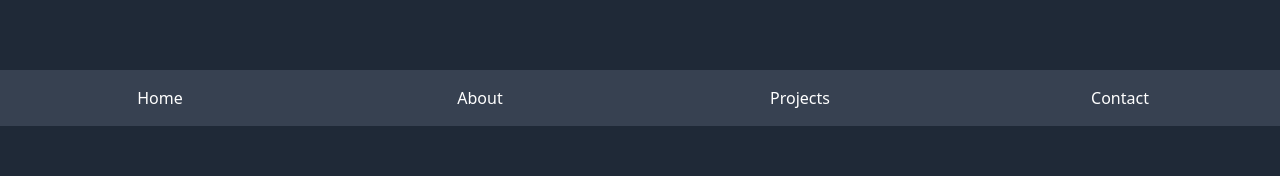
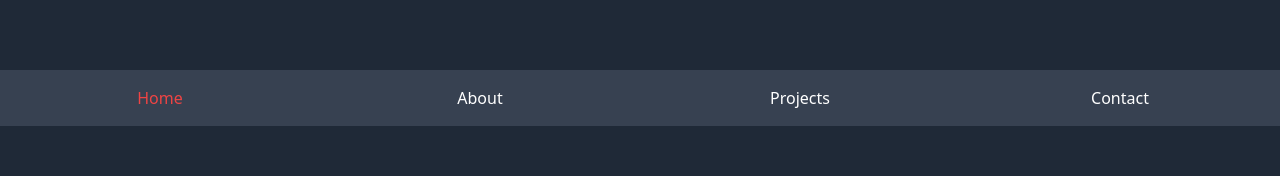
Before and after one commit to hermancai/portfolio, a Next.js app: page / in a window 1280 px wide. Shown: the part 730-906 px from the top of the page. Built offline with nearby package versions, Linux system fonts and the light colour scheme.

Commit message:
highlight link when in viewport

```diff
--- /dev/null
+++ b/components/NavLink.js
@@ -0,0 +1,20 @@
+import { useEffect, useState } from "react";
+
+function NavLink({ title, inView }) {
+  const [activeLink, setActiveLink] = useState(false);
+
+  useEffect(() => {
+    setActiveLink(inView);
+  }, [inView]);
+
+  return (
+    <a
+      className={`link capitalize ${activeLink ? "activeLink" : ""}`}
+      href={`#${title}`}
+    >
+      {title}
+    </a>
+  );
+}
+
+export default NavLink;
--- a/components/Navbar.js
+++ b/components/Navbar.js
@@ -1,19 +1,13 @@
-function Navbar() {
+import NavLink from "./NavLink";
+
+function Navbar({ homeInView, aboutInView, projectsInView, contactInView }) {
   return (
     <div className="flex sticky top-0">
       <div className="grid w-full grid-cols-4 text-center bg-gray-700">
-        <a className="link" href="#home">
-          Home
-        </a>
-        <a className="link" href="#about">
-          About
-        </a>
-        <a className="link" href="#projects">
-          Projects
-        </a>
-        <a className="link" href="#contact">
-          Contact
-        </a>
+        <NavLink title="home" inView={homeInView} />
+        <NavLink title="about" inView={aboutInView} />
+        <NavLink title="projects" inView={projectsInView} />
+        <NavLink title="contact" inView={contactInView} />
       </div>
     </div>
   );
--- a/pages/index.js
+++ b/pages/index.js
@@ -1,12 +1,57 @@
 import Head from "next/head";
-import Image from "next/image";
 import Hero from "../components/Hero";
 import Navbar from "../components/Navbar";
 import About from "../components/About";
 import Projects from "../components/Projects";
 import Contact from "../components/Contact";
+import { useRef, useEffect, useState } from "react";
 
 export default function Home() {
+  const homeRef = useRef();
+  const aboutRef = useRef();
+  const projectsRef = useRef();
+  const contactRef = useRef();
+  const [homeInView, setHomeLink] = useState(false);
+  const [aboutInView, setAboutLink] = useState(false);
+  const [projectsInView, setProjectsLink] = useState(false);
+  const [contactInView, setContactLink] = useState(false);
+  const refList = [homeRef, aboutRef, projectsRef, contactRef];
+
+  useEffect(() => {
+    const observer = new IntersectionObserver(
+      (entries) => {
+        entries.forEach((entry) => {
+          if (entry.isIntersecting) {
+            setHomeLink(false);
+            setAboutLink(false);
+            setProjectsLink(false);
+            setContactLink(false);
+            switch (entry.target.id) {
+              case "homeWrapper":
+                setHomeLink(true);
+                break;
+              case "aboutWrapper":
+                setAboutLink(true);
+                break;
+              case "projectsWrapper":
+                setProjectsLink(true);
+                break;
+              case "contactWrapper":
+                setContactLink(true);
+                break;
+            }
+          }
+        });
+      },
+      { rootMargin: "0px", threshold: 0.2 }
+    );
+    refList.forEach((ref) => {
+      if (ref.current) {
+        observer.observe(ref.current);
+      }
+    });
+  }, []);
+
   return (
     <div className="flex flex-col bg-gray-800 text-white">
       <Head>
@@ -15,11 +60,28 @@ export default function Home() {
         <link rel="icon" href="/favicon.ico" />
       </Head>
 
-      <Hero id="home" />
-      <Navbar />
-      <About id="about" />
-      <Projects id="projects" />
-      <Contact id="contact" />
+      <div id="homeWrapper" ref={homeRef}>
+        <Hero id="home" />
+      </div>
+
+      <Navbar
+        homeInView={homeInView}
+        aboutInView={aboutInView}
+        contactInView={contactInView}
+        projectsInView={projectsInView}
+      />
+
+      <div id="aboutWrapper" ref={aboutRef}>
+        <About id="about" />
+      </div>
+
+      <div id="projectsWrapper" ref={projectsRef}>
+        <Projects id="projects" />
+      </div>
+
+      <div id="contactWrapper" ref={contactRef}>
+        <Contact id="contact" />
+      </div>
     </div>
   );
 }
```
